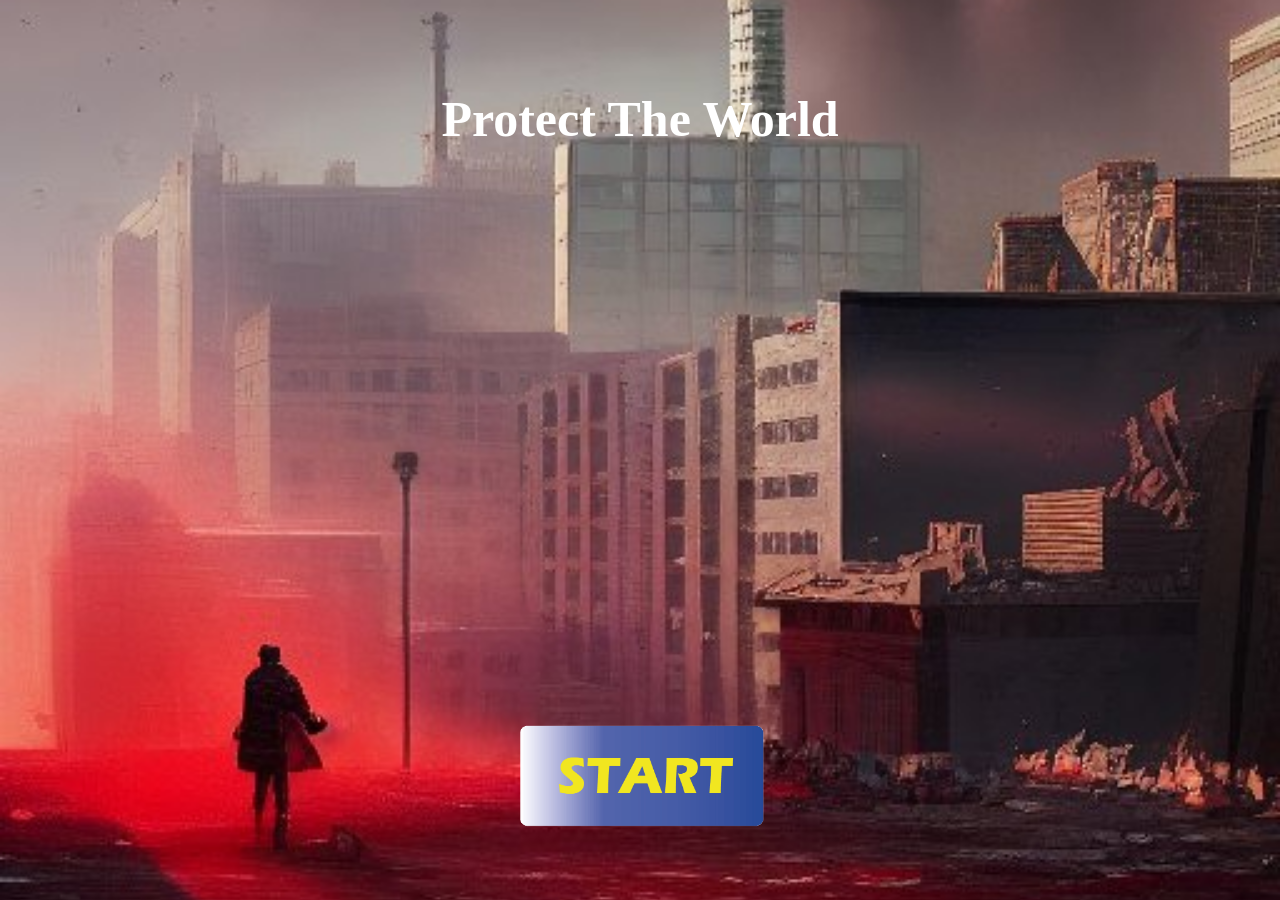
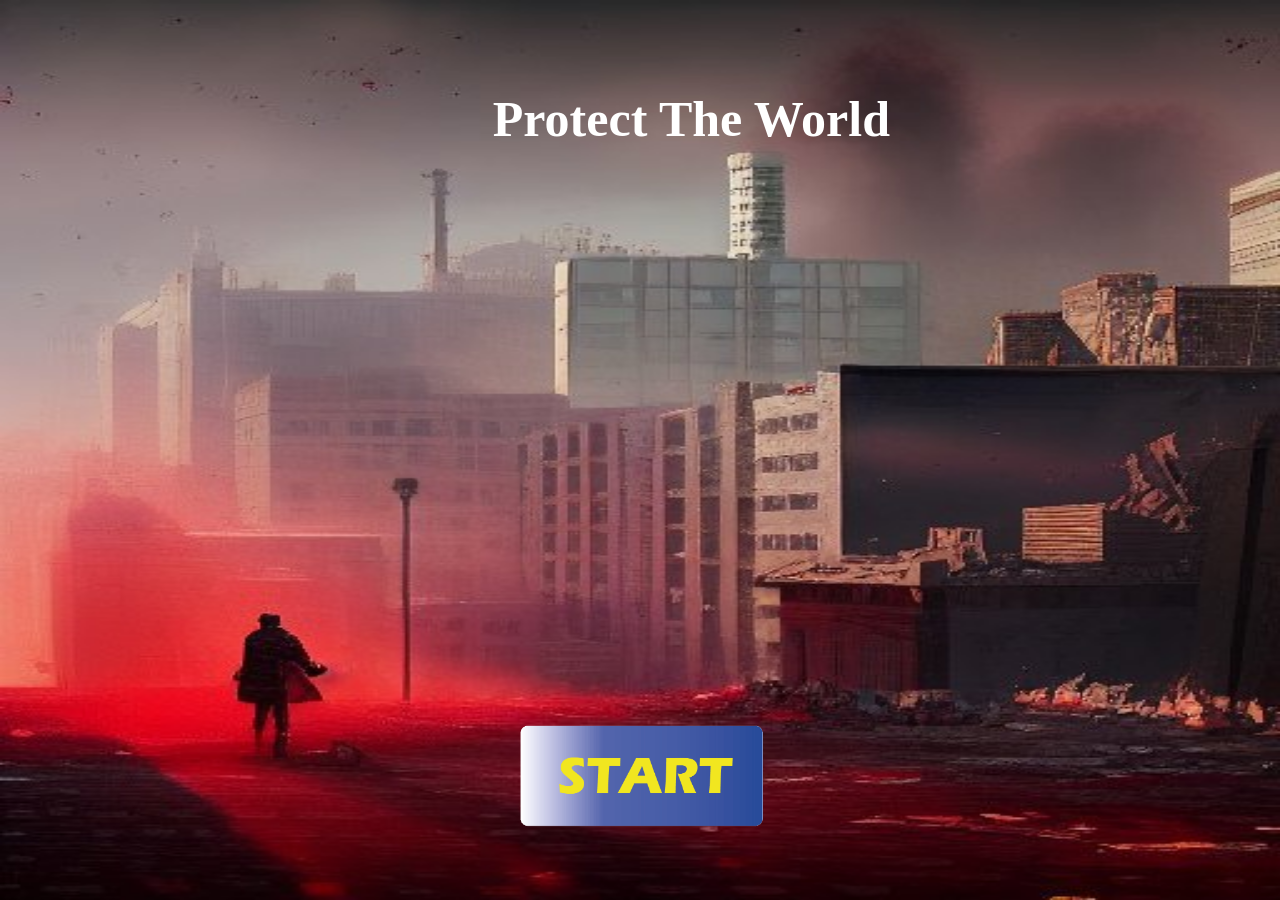
Before and after one commit to IceWaterNotIce/Protect-the-Earth, a Jekyll site: the page built from coverPage.md, in a window 1280 px wide. Built offline with Jekyll 4.4.1, drawn with Linux system fonts in a browser that asks for light colours.

Commit message:
Update plot.html, base.scss, coverPage.scss, GameRoom.js, and gameend.html

```diff
--- a/_layouts/plot.html
+++ b/_layouts/plot.html
@@ -1,4 +1,4 @@
 <div class="plot">
-    <button id="plotJumpBtn">Jump</button>
+    <button id="plotJumpBtn">Skip</button>
     {{ content }}
 </div>
--- a/_sass/base.scss
+++ b/_sass/base.scss
@@ -12,7 +12,7 @@
 body {
     background-image: url("..\\..\\assets\\img\\background\\00000-704700384-pixel  art,Blood Mist, background Urban rooftop,despair,Blood Cherry Blossom,torn clothes,crying with eyes open,solo,Blood Rain,.jpg");
     background-repeat: no-repeat;
-    background-position: 30% 60%;
-    background-size: cover;
+    // background-position: 30% 60%;
+    background-size: 100% 100%;
     overflow: hidden;
 }
--- a/_sass/coverPage.scss
+++ b/_sass/coverPage.scss
@@ -4,12 +4,13 @@
     width: 500px;
     height: 100vh;
     transform: translate(-50%);
+    display: flex;
+    flex-direction: column;
+    align-items: center;
 }
 
 .coverpage img {
     position: relative;
-    left: 50%;
-    transform: translate(-50%);
     top: 70%;
     height: 20%;
 }
@@ -25,3 +26,41 @@
     text-align: center;
 
 }
+
+div.coverpage div{
+    position: absolute;
+    top:30%;
+    display: flex;
+    flex-direction: column;
+}
+
+/* 手機版 */
+@media screen and (max-width: 768px) {
+    div.coverpage {
+        position: absolute;
+        left: 50%;
+        width: 100%;
+        height: 100vh;
+        transform: translate(-50%);
+        display: flex;
+        flex-direction: column;
+    }
+
+    .coverpage img {
+        position: relative;
+        width: 80%;
+        top: 60%;
+    }
+
+    .coverpage h1 {
+        position: relative;
+        left: 50%;
+        transform: translate(-50%);
+        top: 10%;
+        font-size: 50px;
+        color: white;
+        font-family: '微軟正黑體';
+        text-align: center;
+
+    }
+}
--- a/assets/js/GameRoom.js
+++ b/assets/js/GameRoom.js
@@ -96,6 +96,7 @@
         plane.ShootingInterval = null;
     }
     e.preventDefault();
+    endgame(true);
 })
 
 GameArea.canvas.addEventListener("touchstart", process, false);
```
Also changed, not shown: gameend.html (+9 -27 lines).
